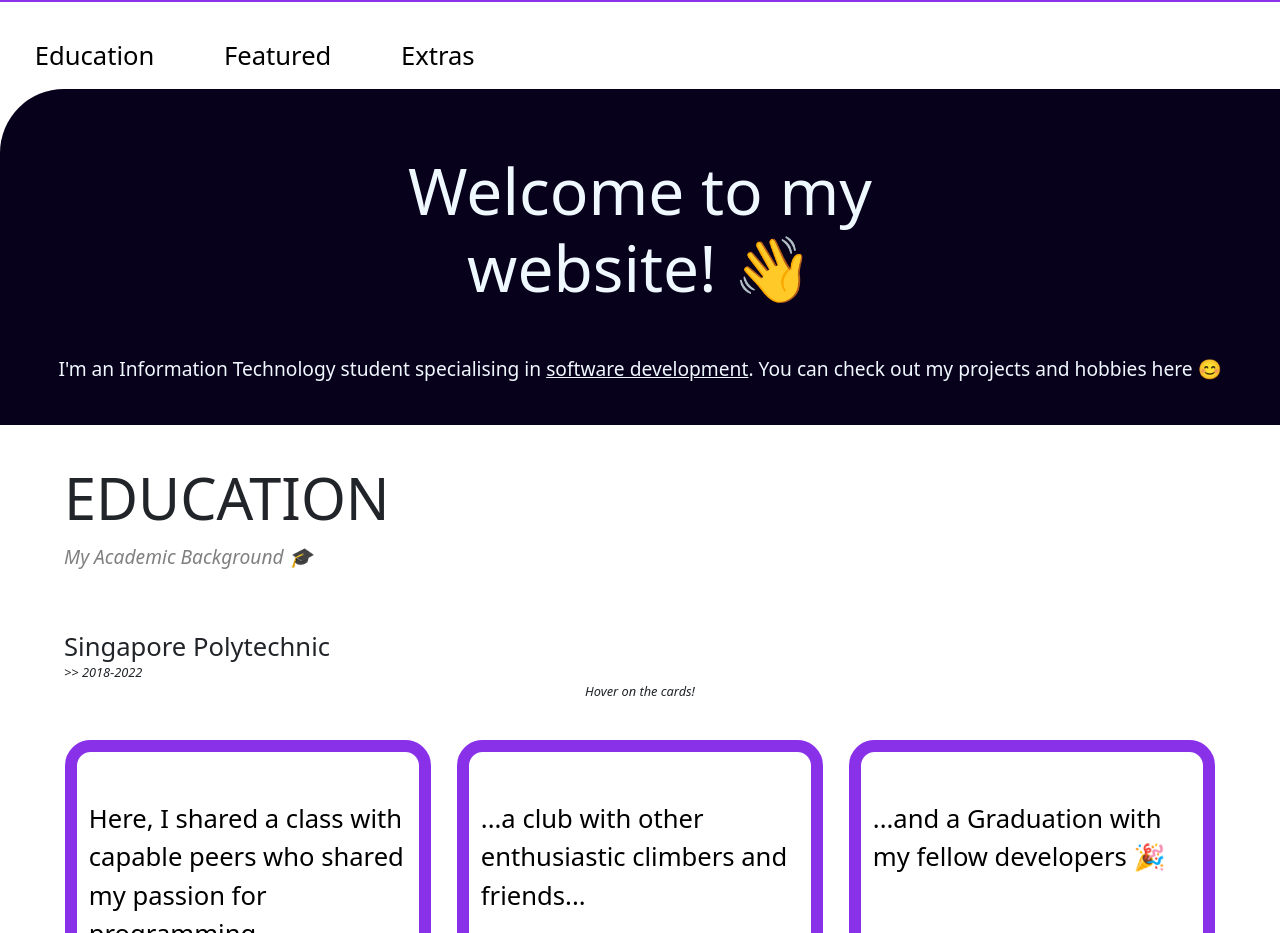
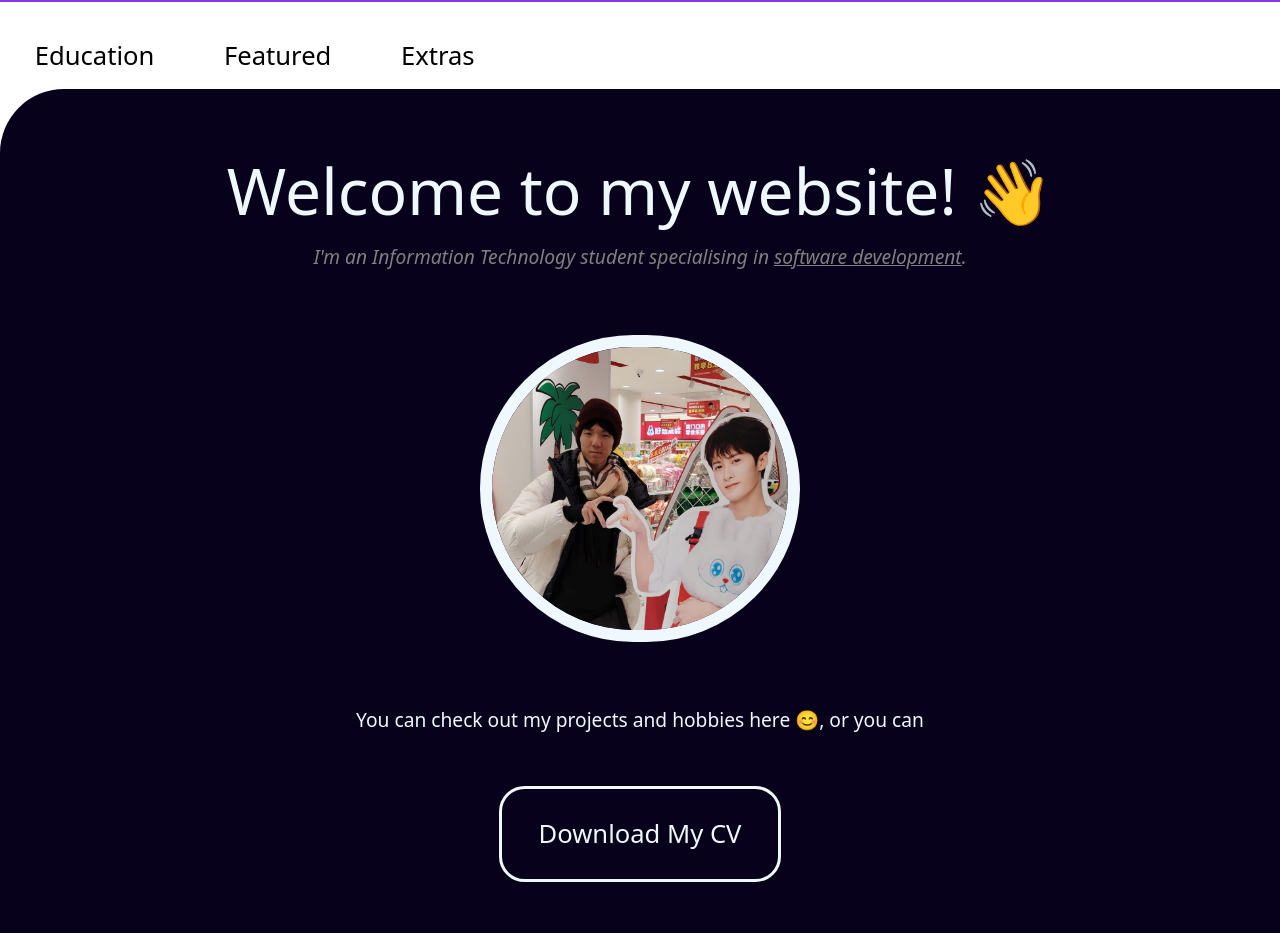
Before and after one commit to www-angZuxi/portfolio, a website: page index.html in a window 1280 px wide. Shown: the part 19-952 px from the top of the page. Drawn offline with nearby package versions, Linux system fonts and the light colour scheme; some packages are replaced by stand-ins of ours; a script that the page names is missing; a web font is replaced by a local one.

Commit message:
feat: polished about section

```diff
--- a/index.html
+++ b/index.html
@@ -74,12 +74,17 @@
     <script type="module" src="https://unpkg.com/@splinetool/viewer@1.12.87/build/spline-viewer.js"></script>
     <spline-viewer id="zuxi" url="https://prod.spline.design/7oWnc3Sp8Vs4IJ6K/scene.splinecode"></spline-viewer>
 
-    <div id="about">
-        <h2 class="text-center mb-5">Welcome to my website! 👋</h2>
-        <p class="text-center">
+    <div id="about" class="text-center">
+        <h2 class="title">Welcome to my website! 👋</h2>
+        <p class="sub-title">
             I'm an Information Technology student specialising in <u>software development</u>.
-            You can check out my projects and hobbies here 😊
         </p>
+        <img src="resources/aboutZuxi.jpeg" alt="about me">
+        <p>
+            You can check out my projects and hobbies here 😊,
+            or you can
+        </p>
+        <a href="resources/WangZuxiCV.pdf" download>Download My CV</a>
     </div>
 
 </header>
--- a/styles/index.css
+++ b/styles/index.css
@@ -97,5 +97,26 @@
 }
 #about > h2{
     font-size: 5vw;
-    margin: 3vw 20vw;
 }
+#about > img{
+    width: 25vw;
+    border: 1vw solid;
+    margin-bottom: 5vw;
+    border-radius: 20vw;
+}
+#about > a{
+    text-decoration: none;
+    border: 0.3vw solid aliceblue;
+    border-radius: 2vw;
+    padding: 2vw;
+    width: 22vw;
+    margin: 4vw auto;
+    display: block;
+    color: aliceblue;
+    transition: 0.7s;
+    font-size: 2vw;
+}
+#about > a:hover{
+    background: #8930e9fb;
+    width: 30vw;
+}
```
Also changed, not shown: resources/aboutZuxi.jpeg (added), 1 other file.
